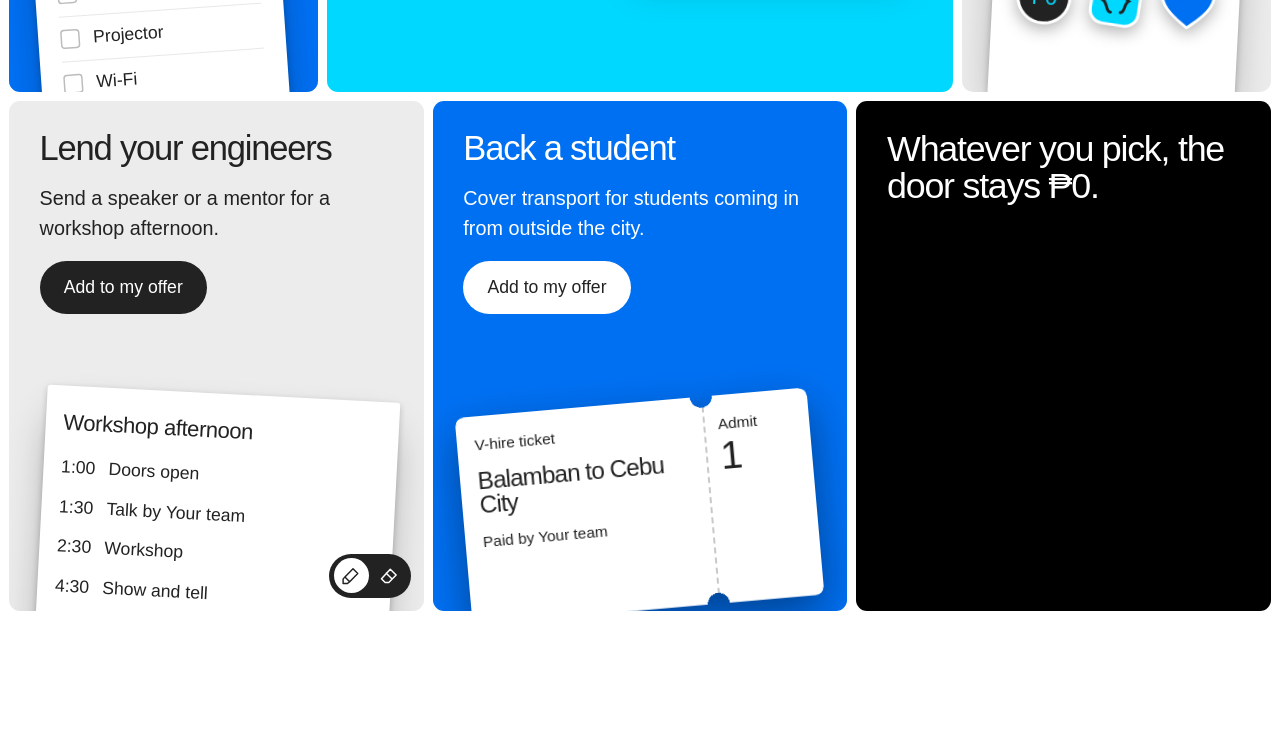
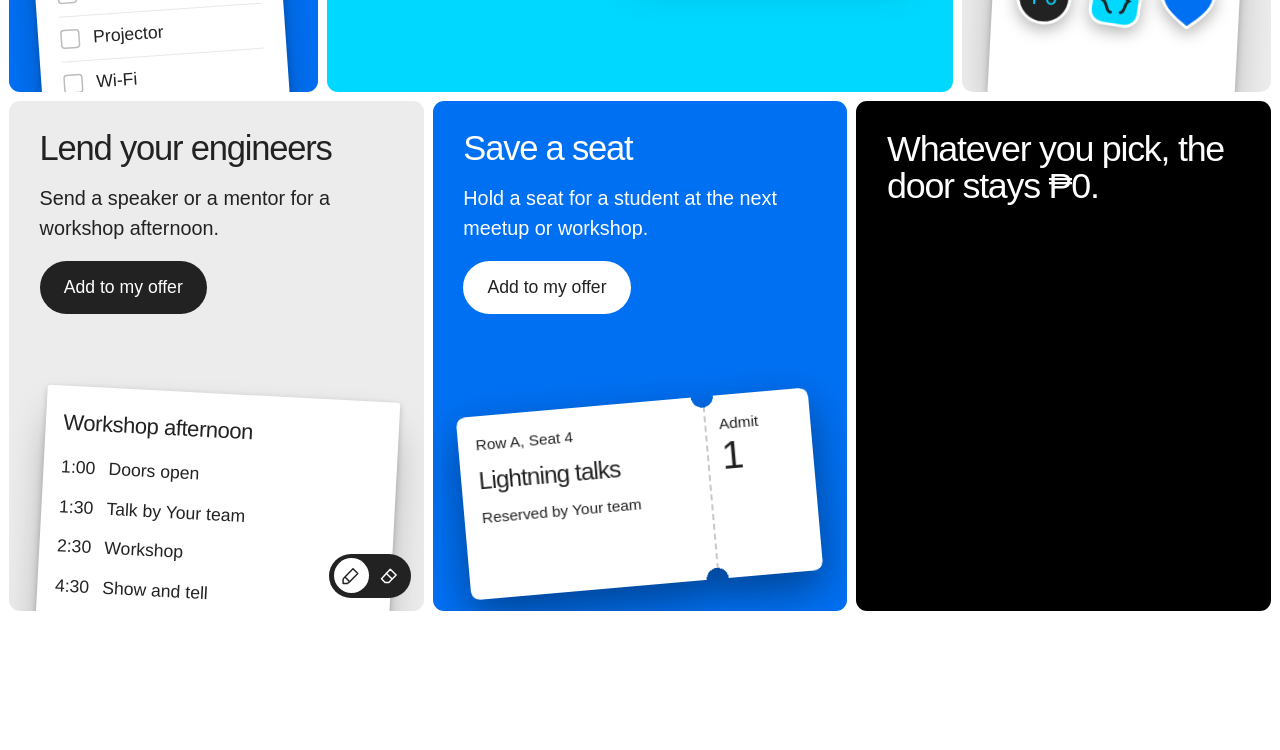
Before and after one commit to jacobbalane/react-cebu, a Next.js app: page /partners in a window 1280 px wide. Shown: the part 1440-2190 px from the top of the page. Built offline with nearby package versions, Linux system fonts and the light colour scheme; a web font is replaced by a local one.

Commit message:
feat(partners): turn back a student into save a seat
The bus ticket becomes a reserved seat at a React Cebu event, and the ride and outside-the-city wording is gone.

```diff
--- a/src/components/partners/offer.tsx
+++ b/src/components/partners/offer.tsx
@@ -8,7 +8,7 @@ export const ways = [
   { id: "snacks", title: "Feed the room", text: "Snacks and drinks for one meetup or workshop.", brings: "the snacks" },
   { id: "prizes", title: "Prizes and swag", text: "Stickers, shirts and course credits for Hacktoberfest and code camps.", brings: "the prizes" },
   { id: "engineers", title: "Lend your engineers", text: "Send a speaker or a mentor for a workshop afternoon.", brings: "a speaker or mentor" },
-  { id: "student", title: "Back a student", text: "Cover transport for students coming in from outside the city.", brings: "a student’s ride" },
+  { id: "student", title: "Save a seat", text: "Hold a seat for a student at the next meetup or workshop.", brings: "a student’s seat" },
 ] as const;
 
 export type Way = (typeof ways)[number];
--- a/src/components/partners/ticket-tile.tsx
+++ b/src/components/partners/ticket-tile.tsx
@@ -7,48 +7,48 @@ import { gsap, useGSAP } from "@/lib/gsap";
 
 const student = ways[4];
 
-// Where a student might be coming in from, and on what.
-const trips = [
-  { ride: "Bus ticket", from: "Carcar" },
-  { ride: "Bus ticket", from: "Toledo" },
-  { ride: "V-hire ticket", from: "Danao" },
-  { ride: "Bus ticket", from: "Bogo" },
-  { ride: "V-hire ticket", from: "Argao" },
-  { ride: "Bus ticket", from: "Moalboal" },
-  { ride: "Bus ticket", from: "Barili" },
-  { ride: "V-hire ticket", from: "Balamban" },
+// What a saved seat might be for, and where it is. Talks have rows and hands-on days have tables.
+const seats = [
+  { event: "React Cebu meetup", seat: "Row C, Seat 12" },
+  { event: "Lightning talks", seat: "Row A, Seat 4" },
+  { event: "Code camp", seat: "Table 3, Seat 2" },
+  { event: "Hacktoberfest", seat: "Table 2, Seat 5" },
+  { event: "React workshop", seat: "Table 5, Seat 6" },
+  { event: "Training session", seat: "Row D, Seat 7" },
+  { event: "React Cebu meetup", seat: "Row F, Seat 18" },
+  { event: "Lightning talks", seat: "Row E, Seat 15" },
 ];
 
-// A random trip for each ticket: one per page load, then a new one each time a ticket is torn up. The
+// A random seat for each ticket: one per page load, then a new one each time a ticket is torn up. The
 // server always sends the first, and the browser swaps in its pick as it hydrates, so the two never disagree.
-let trip: number | undefined;
+let shown: number | undefined;
 const watchers = new Set<() => void>();
 
-const chooseTrip = () => {
+const chooseSeat = () => {
   // It skips the one shown last, so the text always changes. Storage can be blocked, and then a refresh is only random.
-  let last = trip ?? -1;
+  let last = shown ?? -1;
   try {
-    last = trip ?? Number(sessionStorage.getItem("ticket-trip") ?? -1);
+    last = shown ?? Number(sessionStorage.getItem("ticket-seat") ?? -1);
   } catch {
-    last = trip ?? -1;
+    last = shown ?? -1;
   }
-  const choices = trips.map((_, i) => i).filter((i) => i !== last);
-  trip = choices[Math.floor(Math.random() * choices.length)];
+  const choices = seats.map((_, i) => i).filter((i) => i !== last);
+  shown = choices[Math.floor(Math.random() * choices.length)];
   try {
-    sessionStorage.setItem("ticket-trip", String(trip));
+    sessionStorage.setItem("ticket-seat", String(shown));
   } catch {
     // Nothing to do: the next load just won't know what this one showed.
   }
-  return trip;
+  return shown;
 };
 
-const currentTrip = () => trip ?? chooseTrip();
-const firstTrip = () => 0;
-const nextTrip = () => {
-  chooseTrip();
+const currentSeat = () => shown ?? chooseSeat();
+const firstSeat = () => 0;
+const nextSeat = () => {
+  chooseSeat();
   watchers.forEach((tell) => tell());
 };
-const watchTrip = (tell: () => void) => {
+const watchSeat = (tell: () => void) => {
   watchers.add(tell);
   return () => {
     watchers.delete(tell);
@@ -101,7 +101,7 @@ function Flaps() {
  */
 export function TicketTile() {
   const { team } = useOffer();
-  const { ride, from } = trips[useSyncExternalStore(watchTrip, currentTrip, firstTrip)];
+  const { event, seat } = seats[useSyncExternalStore(watchSeat, currentSeat, firstSeat)];
   const ref = useRef<HTMLDivElement>(null);
   const hover = useLift(ref, "student", (line, box) => {
     rise(line, box, { y: "4rem", rotation: -5 }, { y: "1.5rem", rotation: -2 });
@@ -231,7 +231,7 @@ export function TicketTile() {
         punch.after(hole);
         const renew = () => {
           hole.remove();
-          nextTrip();
+          nextSeat();
           peels.forEach((peel) => {
             peel.top = 0;
             peel.bottom = 0;
@@ -317,9 +317,9 @@ export function TicketTile() {
             <span data-seam aria-hidden="true" className="absolute inset-y-[0.625rem] left-[calc(70%-0.3rem)] w-[0.6rem] bg-white" />
             <div data-half="main" className="relative w-[70%] cursor-grab touch-pan-y active:cursor-grabbing">
               <div data-face className={`${grain} ${mainNotches} flex h-full flex-col gap-3 rounded-l-[0.5rem] p-4 pb-16`} style={{ clipPath: mainEdge }}>
-                <p className="m-0 text-sm">{ride}</p>
-                <p className="title m-0 text-[1.375rem]">{from} to Cebu City</p>
-                <p className="m-0 truncate text-sm">Paid by {teamName(team)}</p>
+                <p className="m-0 text-sm">{seat}</p>
+                <p className="title m-0 text-[1.375rem]">{event}</p>
+                <p className="m-0 truncate text-sm">Reserved by {teamName(team)}</p>
               </div>
               <Flaps />
             </div>
```
